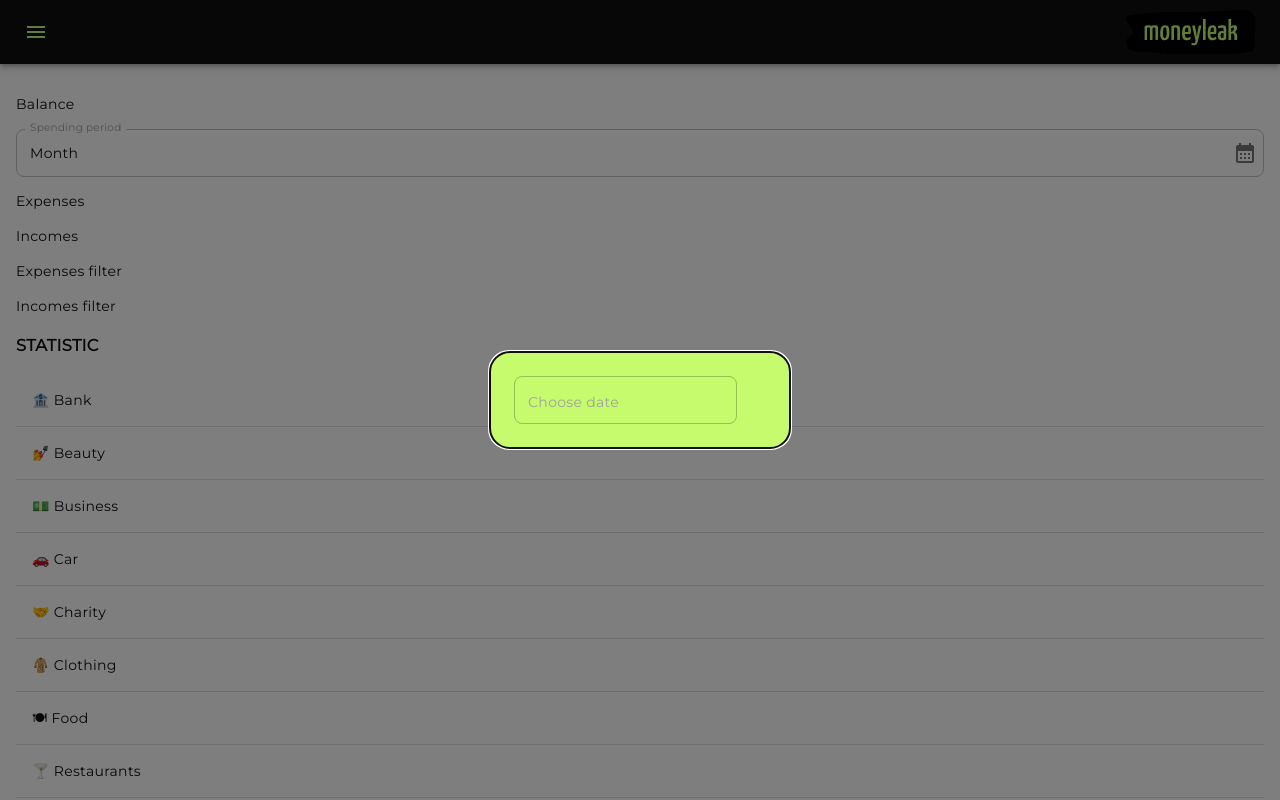
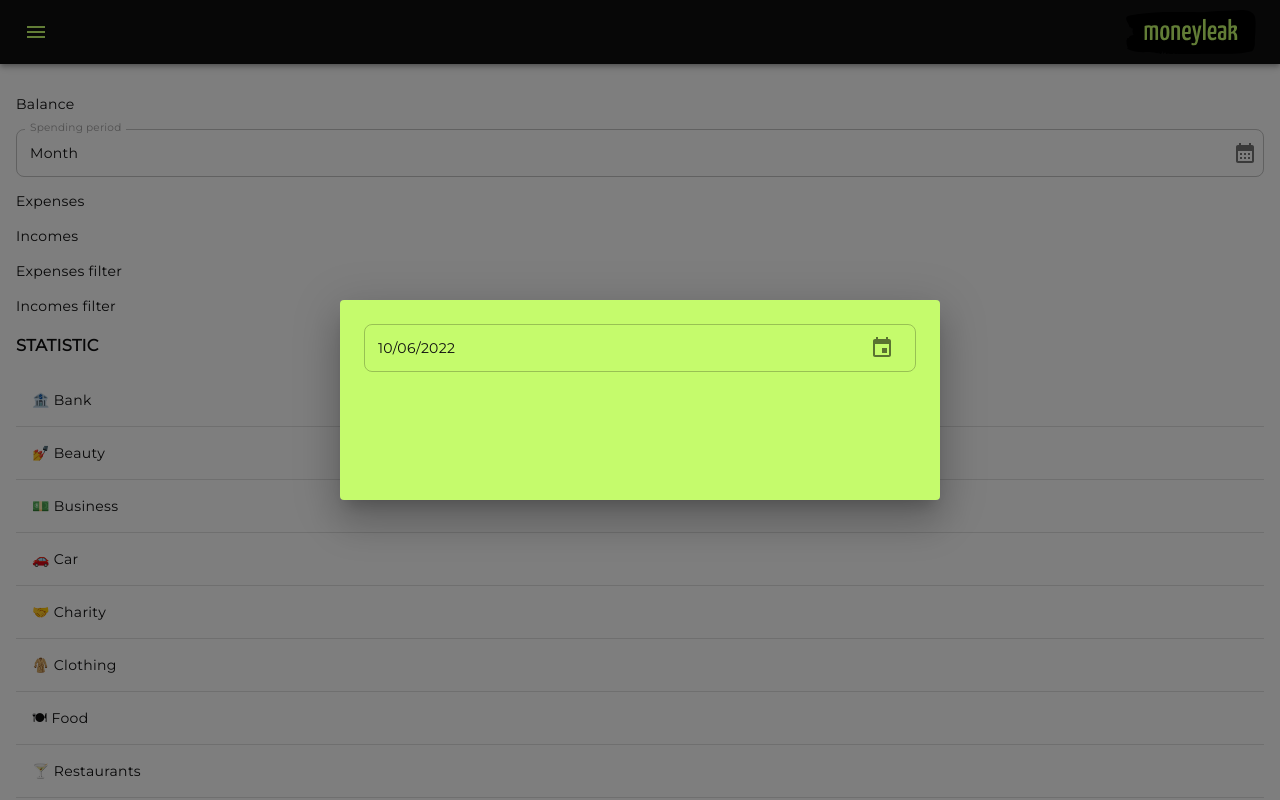
Before and after one commit to romafanasiev/moneyleak, a React (Create React App) app: page /outlay in a window 1280 px wide. Shown: the top 800 px of the page. Built offline with nearby package versions, Linux system fonts and the light colour scheme.

Commit message:
add customized datefield

```diff
--- a/src/components/add-form/add-form.component.tsx
+++ b/src/components/add-form/add-form.component.tsx
@@ -1,5 +1,5 @@
 import React, { useState } from 'react';
-import { IconButton, Modal, Box } from '@mui/material';
+import { IconButton, Dialog } from '@mui/material';
 import AddCircleIcon from '@mui/icons-material/AddCircle';
 import DateField from '../date-field/date-field.component';
 
@@ -14,33 +14,33 @@ const AddForm: React.FC = function AddForm() {
       <IconButton onClick={handleClick}>
         <AddCircleIcon
           color="secondary"
-          sx={{ height: '50px', width: '50px' }}
+          sx={{
+            height: '50px',
+            width: '50px',
+          }}
         />
       </IconButton>
-      <Modal
+      <Dialog
+        fullWidth
         open={open}
         onClose={handleClick}
-        aria-labelledby="modal-modal-title"
-        aria-describedby="modal-modal-description"
-      >
-        <Box
-          sx={{
-            position: 'relative',
-            top: '50%',
-            left: '50%',
-
+        PaperProps={{
+          sx: {
             padding: 3,
 
-            width: '300px',
+            minHeight: '200px',
 
             backgroundColor: 'primary.main',
-            borderRadius: '20px',
-            transform: 'translate(-50%, -50%)',
-          }}
-        >
-          <DateField />
-        </Box>
-      </Modal>
+          },
+        }}
+        sx={{
+          margin: 'auto',
+          borderRadius: '20px',
+          height: '300px',
+        }}
+      >
+        <DateField />
+      </Dialog>
     </>
   );
 };
--- a/src/components/date-field/date-field.component.tsx
+++ b/src/components/date-field/date-field.component.tsx
@@ -1,33 +1,42 @@
 /* eslint-disable react/jsx-props-no-spreading */
 import * as React from 'react';
-import { Dayjs } from 'dayjs';
+import dayjs, { Dayjs } from 'dayjs';
 import TextField from '@mui/material/TextField';
 import { AdapterDayjs } from '@mui/x-date-pickers/AdapterDayjs';
 import { LocalizationProvider } from '@mui/x-date-pickers/LocalizationProvider';
 import { DatePicker } from '@mui/x-date-pickers/DatePicker';
+import { InputAdornment } from '@mui/material';
+import InsertInvitationIcon from '@mui/icons-material/InsertInvitation';
 
 const DateField = function DateField() {
-  const [value, setValue] = React.useState<Dayjs | null>(null);
+  const [value, setValue] = React.useState<Dayjs | null>(dayjs());
 
   return (
     <LocalizationProvider dateAdapter={AdapterDayjs}>
       <DatePicker
-        label="Choose date"
         views={['year', 'month', 'day']}
         value={value}
+        orientation="portrait"
         onChange={(newValue) => {
           setValue(newValue);
         }}
-        renderInput={(params) => <TextField {...params} />}
+        renderInput={(params) => (
+          <TextField {...params} fullWidth sx={{ position: 'relative' }} />
+        )}
         showDaysOutsideCurrentMonth
-        InputProps={{ sx: { color: 'secondary' } }}
-        // PopperProps={{
-        //   sx: {
-        //     '& .MuiPickersDay-root': {
-        //       backgroundColor: 'none',
-        //     },
-        //   },
-        // }}
+        InputProps={{
+          color: 'secondary',
+          endAdornment: (
+            <InputAdornment
+              component={InsertInvitationIcon}
+              position="start"
+              sx={{
+                color: 'secondary',
+                height: '24px',
+              }}
+            />
+          ),
+        }}
         DialogProps={{
           sx: {
             '& .MuiPaper-root': {
@@ -35,6 +44,9 @@ const DateField = function DateField() {
               backgroundColor: 'background.default',
             },
             '& .MuiButtonBase-root': {
+              color: 'text.primary',
+            },
+            '& .MuiDialogContent-root': {
               color: 'text.primary',
             },
             '& .MuiPickersDay-root': {
```
